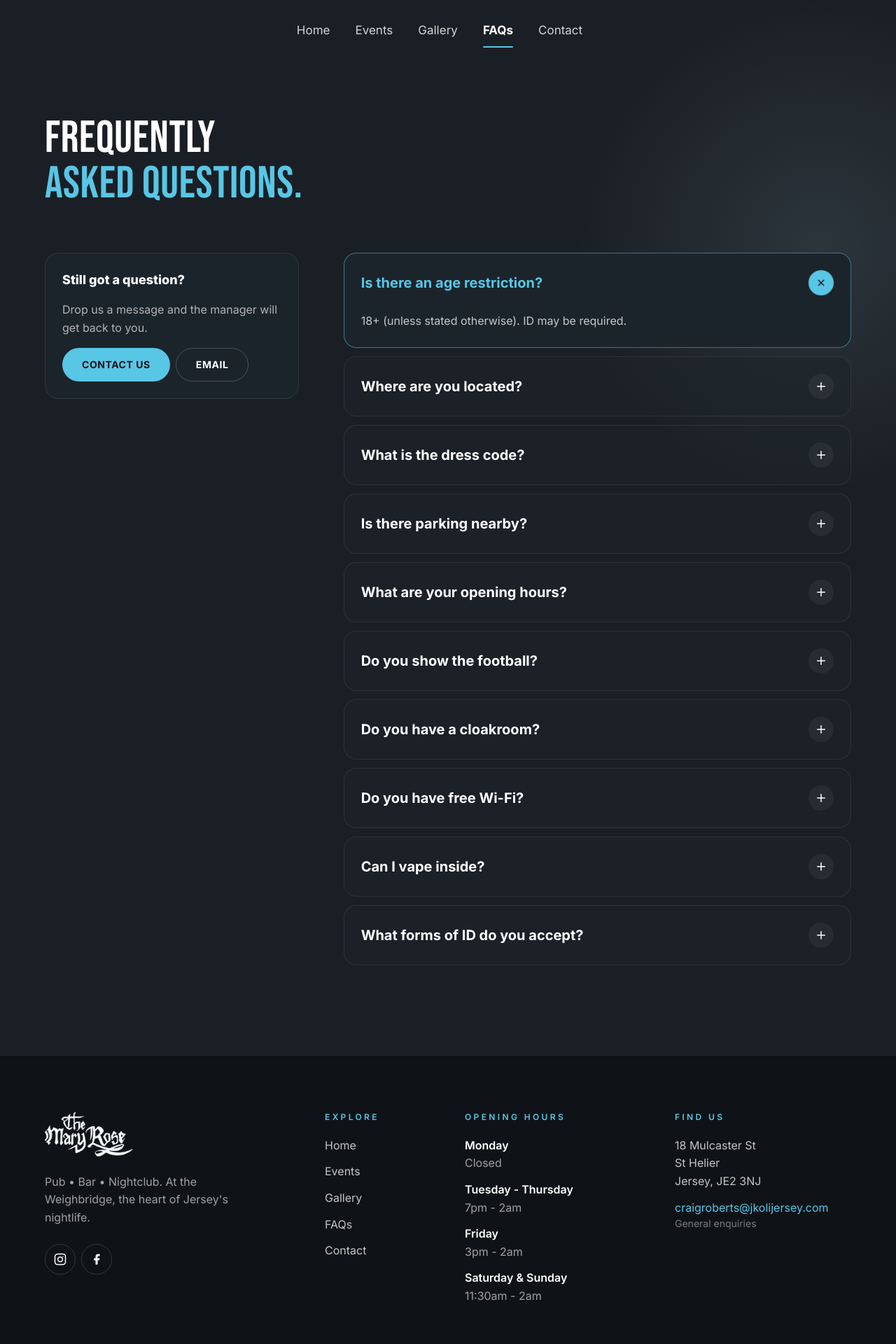
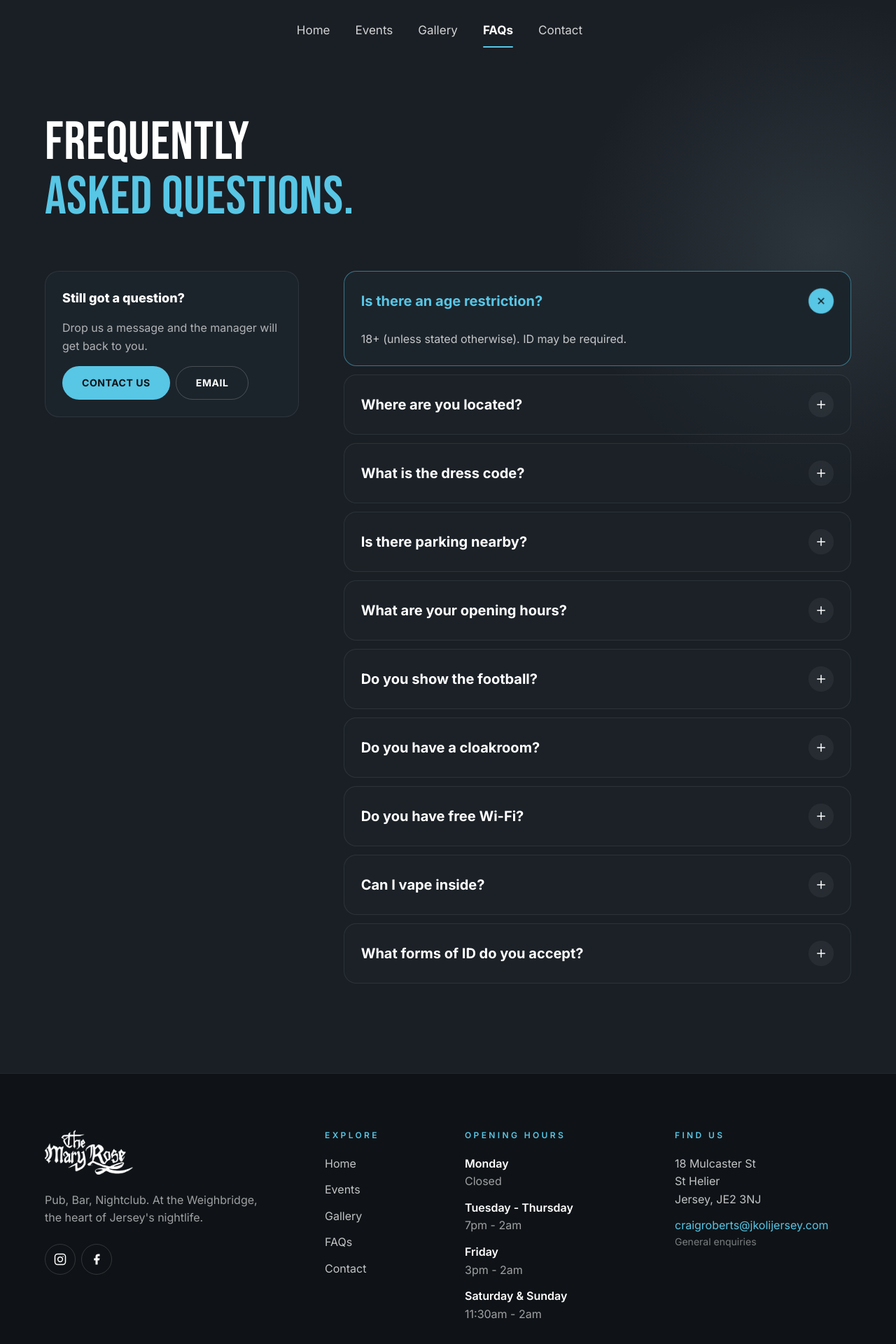
Before and after one commit to stjamesjsy/maryrose-website, a Next.js app: page /faqs in a window 1280 px wide. Shown: the top 1920 px of the page at 70% size. Built offline with nearby package versions, Linux system fonts and the light colour scheme.

Commit message:
Use commas instead

```diff
--- a/src/components/maryrose/faqs.tsx
+++ b/src/components/maryrose/faqs.tsx
@@ -77,7 +77,7 @@ export function FaqsPage() {
         <div aria-hidden="true" className="mary-glow-sea pointer-events-none absolute -right-60 top-0 h-[700px] w-[700px]" />
         <div className="mary-container relative mb-12 flex flex-col gap-6 md:mb-16 lg:flex-row lg:items-end lg:justify-between">
           <div className="flex flex-col gap-6">
-            <h1 className="mary-display text-[clamp(2rem,5vw,4rem)] leading-[0.95] text-white">
+            <h1 className="mary-display text-[clamp(2.5rem,6vw,6rem)] leading-[0.95] text-white">
               <span className="block overflow-hidden pb-[0.06em]">
                 <motion.span
                   className="block"
--- a/src/components/ui/footer.tsx
+++ b/src/components/ui/footer.tsx
@@ -12,7 +12,7 @@ export function Footer() {
       <div className="mary-container relative grid gap-12 py-16 md:grid-cols-2 md:py-20 lg:grid-cols-12">
         <div className="flex flex-col gap-6 lg:col-span-4">
           <Logo className="h-14 w-fit md:h-16" />
-          <p className="max-w-xs text-white/60">Pub &bull; Bar &bull; Nightclub. At the Weighbridge, the heart of Jersey's nightlife.</p>
+          <p className="max-w-xs text-white/60">Pub, Bar, Nightclub. At the Weighbridge, the heart of Jersey's nightlife.</p>
 
           <div className="flex gap-2">
             <a href={SITE.instagram} target="_blank" rel="noopener noreferrer" aria-label="The Mary Rose on Instagram" className="flex h-11 w-11 items-center justify-center rounded-full border border-white/15 text-white transition-colors hover:border-mary-blue hover:bg-mary-blue hover:text-mary-ink">
```
